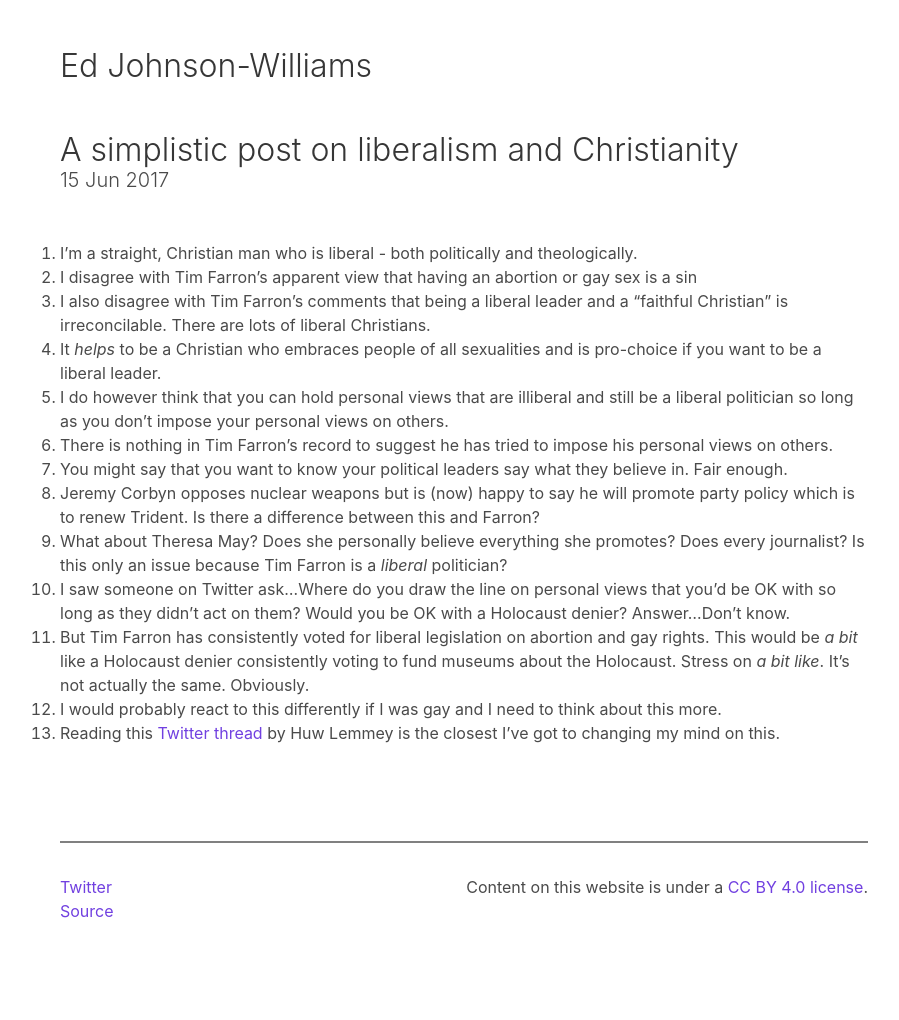
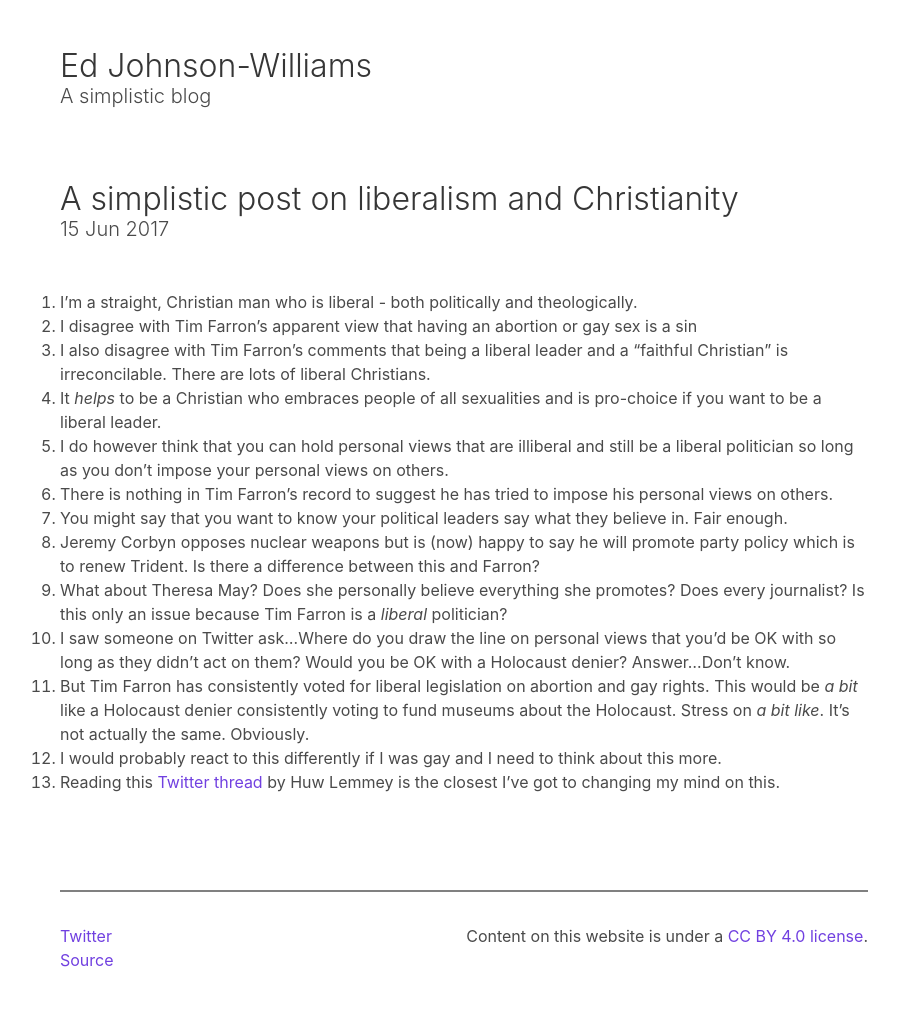
Before and after one commit to edjw/edjw.github.io, a Jekyll site: the page built from _posts/2017-06-15-a-simplistic-post-on-liberalism-and-christianity.md, in a window 1280 px wide. Shown: the whole page, without its empty margins (176-1075 px from the left). Built offline with Jekyll 4.4.1, drawn with Linux system fonts in a browser that asks for light colours; before the commit the page ends 971 px from its top, so only the background shows below that.

Commit message:
Update default.html

```diff
--- a/_layouts/default.html
+++ b/_layouts/default.html
@@ -20,6 +20,7 @@
 			<a href="/">
 				<h1 class="title">Ed Johnson-Williams</h1>
 			</a>
+			<h2 class="subtitle">A simplistic blog</h2>
 			<section class="section post-content">
 				{{ content }}
 			</section>
```
